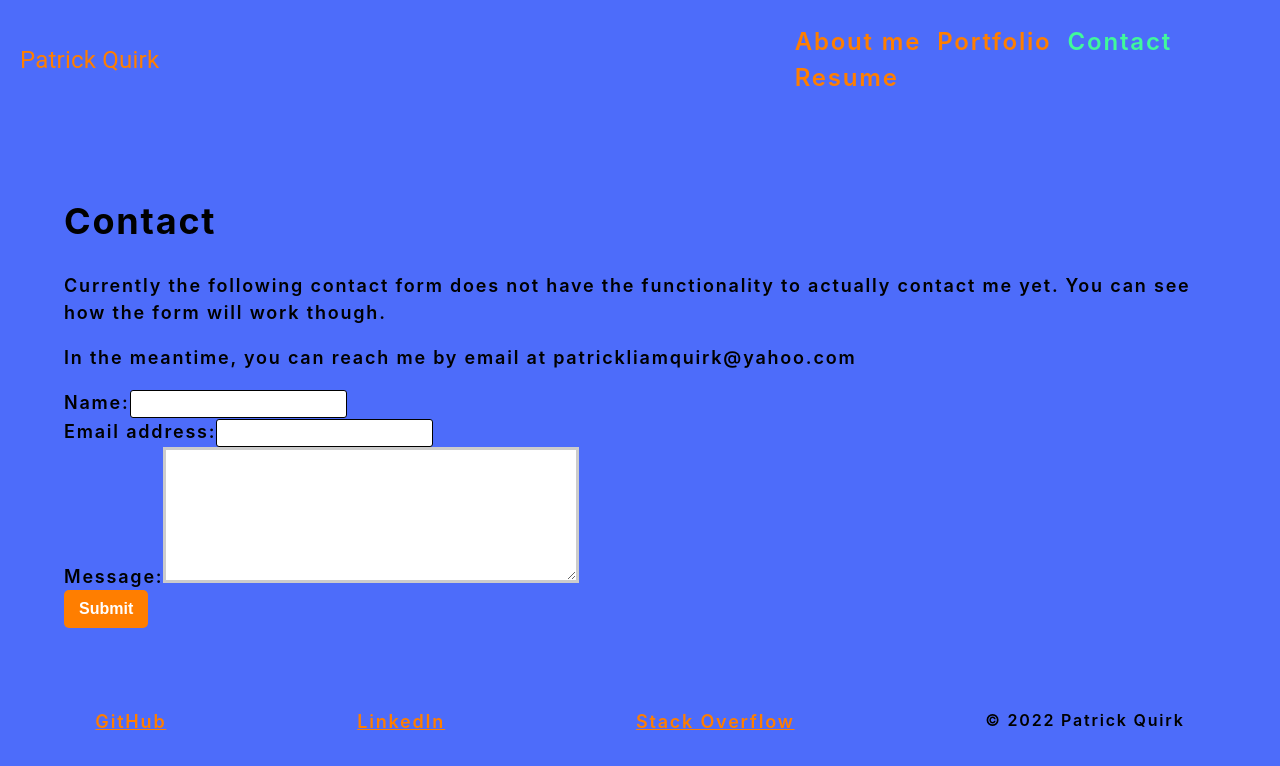
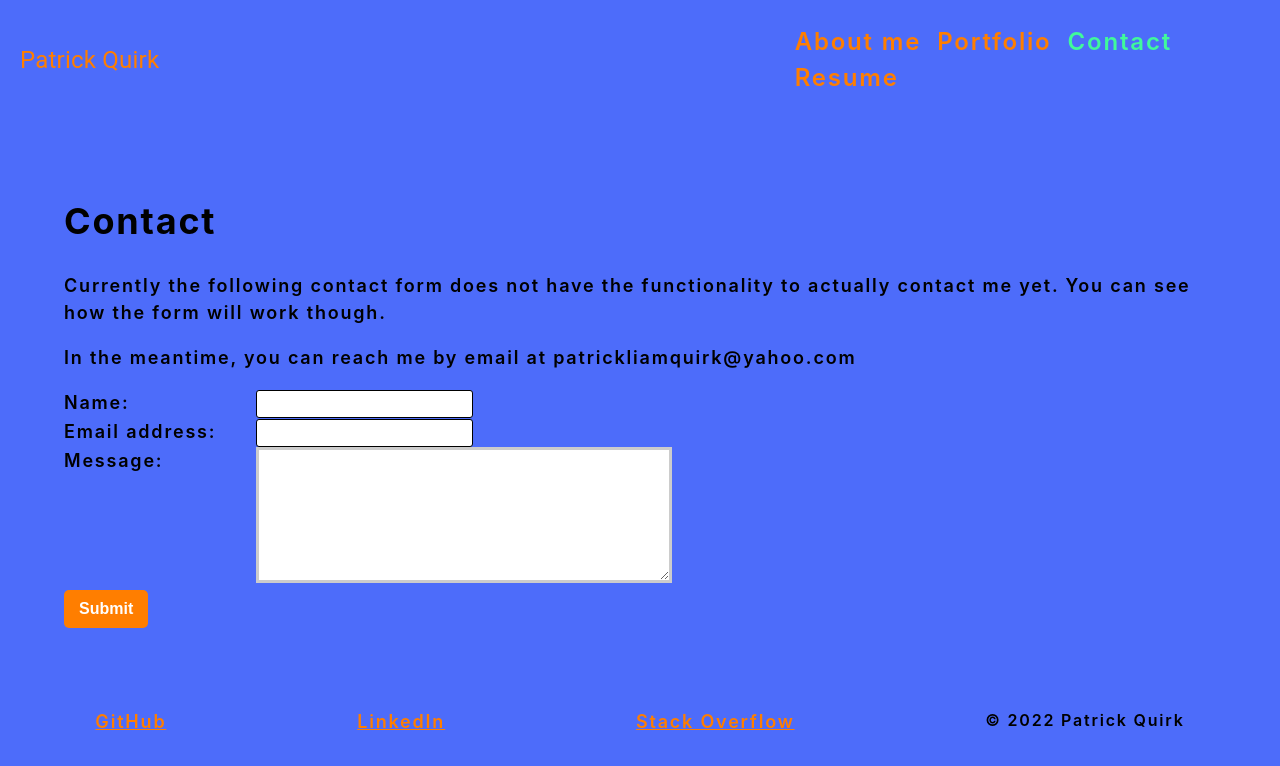
Before and after one commit to PatrickLQuirk/react-portfolio, a React (Create React App) app: page / in a window 1280 px wide. Both pictures are taken after a click on the element "Contact". Shown: the top 766 px of the page. Built offline with nearby package versions, Linux system fonts and the light colour scheme.

Commit message:
adjusted Contact form styles

```diff
--- a/src/pages/Contact.js
+++ b/src/pages/Contact.js
@@ -1,5 +1,6 @@
 import React, { useState } from 'react';
 import { validateEmail } from '../utils/helpers';
+import { Grid } from '@mui/material';
 
 const Contact = () => {
     const [formState, setFormState] = useState({ name: '', email: '', message: ''});
@@ -44,18 +45,30 @@ const Contact = () => {
             <p>Currently the following contact form does not have the functionality to actually contact me yet. You can see how the form will work though.</p>
             <p>In the meantime, you can reach me by email at patrickliamquirk@yahoo.com</p>
             <form id="contact-form" onSubmit={handleSubmit}>
-                <div>
+                <Grid container>
+                    <Grid item xs={4} sm={2}>
                         <label htmlFor="name">Name:</label>
+                    </Grid>
+                    <Grid item xs={4} sm={2}>
                         <input type="text" name="name" defaultValue={name} onBlur={handleChange} />
-                </div>
-                <div>
+                    </Grid>
+                </Grid>
+                <Grid container>
+                    <Grid item xs={4} sm={2}>
                         <label htmlFor="email">Email address:</label>
+                    </Grid>
+                    <Grid item xs={4} sm={2}>
                         <input type="email" name="email" defaultValue={email} onBlur={handleChange} />
-                </div>
-                <div>
+                    </Grid>
+                </Grid>
+                <Grid container>
+                    <Grid item xs={4} sm={2}>
                         <label htmlFor="message" id="message-label">Message:</label>
+                    </Grid>
+                    <Grid item xs={4} sm={2}>
                         <textarea name="message" rows="5" defaultValue={message} onBlur={handleChange} />
-                </div>
+                    </Grid>
+                </Grid>
                 {errorMessage && (
                     <div>
                         <p className="error-text">{errorMessage}</p>
```
Lines whose indentation alone changed are shown as unchanged.
